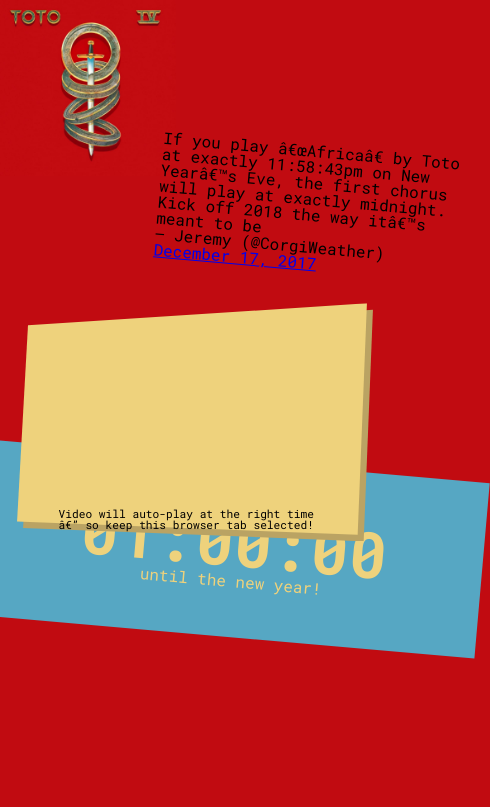
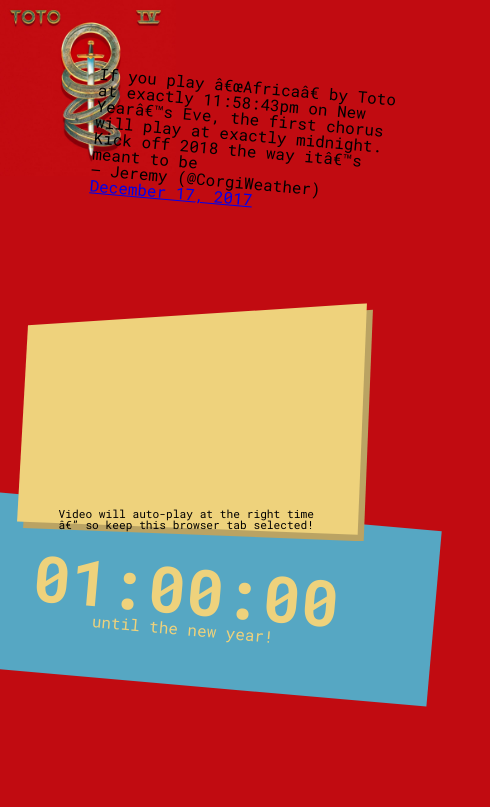
Before and after one commit to jessepinho/happynewyear.africa, a plain HTML site: page index.html in a window 390 px wide. Shown: the top 807 px of the page, 490 px wide, since content can reach past the window. Drawn offline with Linux system fonts and the light colour scheme.

Commit message:
Add some super basic/crappy responsiveness

```diff
--- a/styles.css
+++ b/styles.css
@@ -60,8 +60,8 @@ body {
 
 .twitter-wrapper {
   position: absolute;
-  right: -5rem;
-  top: -10rem;
+  right: -1rem;
+  top: -14rem;
   z-index: -1;
   max-width: 80%;
 
@@ -75,13 +75,25 @@ body {
   padding: 3rem 6rem;
 
   position: absolute;
-  bottom: -6rem;
-  left: -1rem;
+  bottom: -9rem;
+  left: -4rem;
   z-index: -1;
 
   transform: rotate(5deg);
 
   transition: opacity 0.5s;
+}
+
+@media only screen and (min-width: 900px) {
+  #timer {
+    bottom: -6rem;
+    left: -1rem;
+  }
+
+  .twitter-wrapper {
+    right: -5rem;
+    top: -10rem;
+  }
 }
 
 #timer__countdown {
```
